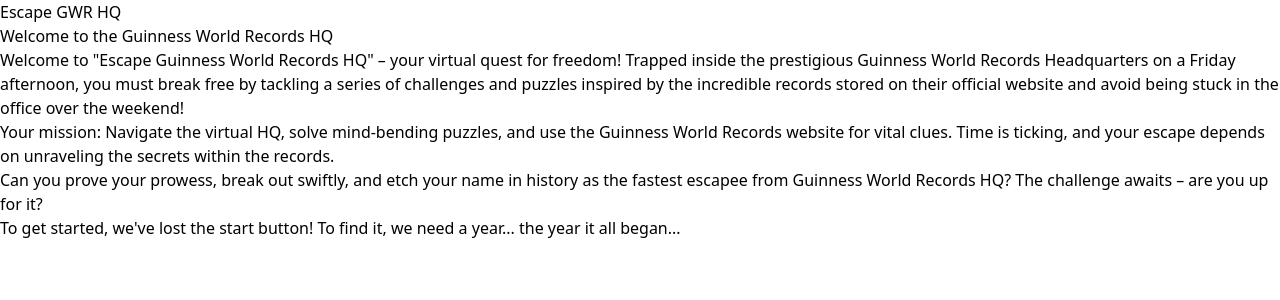
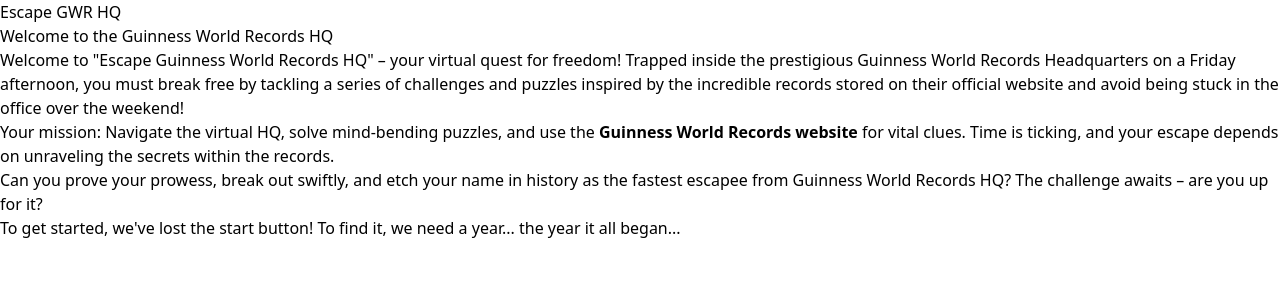
Before and after one commit to OliHickie/escape-room-vue, a Vue app in the folder escape/: page / in a window 1280 px wide. Shown: the top 300 px of the page. Built offline with nearby package versions, Linux system fonts and the light colour scheme.

Commit message:
Reset game data when starting game

```diff
--- a/escape/src/views/GamePlay.vue
+++ b/escape/src/views/GamePlay.vue
@@ -21,14 +21,14 @@
 
 const width = ref('');
 const backgroundColor = ref('#fdba74')
-const time = ref(13); // Number of seconds
+const time = ref(100); // Number of seconds
 const newTime = ref(time.value);
 
 const updateWidth = () => {
-  newTime.value -= 1;
   if (newTime.value === 0) {
     timeEnded();
   }
+  newTime.value -= 1;
   if (newTime.value < 10) {
     backgroundColor.value = '#ff0f0f';
   }
--- a/escape/src/views/HomeView.vue
+++ b/escape/src/views/HomeView.vue
@@ -2,6 +2,7 @@
 import { ref, computed } from 'vue'
 import { useRouter } from 'vue-router';
 import Button from '../components/Base/Button.vue';
+import gameData from '@/definitions/gameInfo';
 
 const num1 = ref('')
 const num2 = ref('')
@@ -14,7 +15,11 @@
   return num1.value === '1' && num2.value === '9' && num3.value === '5' && num4.value === '5'
 })
 
-const toNextQuestion = () => {
+const playGame = () => {
+  for (const game in gameData) {
+    gameData[game].completed = false;
+    gameData[game].open = false;
+  }
   router.push('/game')
 }
 
@@ -33,8 +38,8 @@
     </p>
     <p>
       Your mission: Navigate the virtual HQ, solve mind-bending puzzles, and
-      use the Guinness World Records website for vital clues. Time is ticking,
-      and your escape depends on unraveling the secrets within the records.
+      use the <a href="https://www.guinnessworldrecords.com/" target="_blank" class="underline"><strong>Guinness World Records website</strong></a> for vital clues.
+      Time is ticking, and your escape depends on unraveling the secrets within the records.
     </p>
     <p>
       Can you prove your prowess, break out swiftly, and etch your name in
@@ -73,7 +78,7 @@
       </div>
       <div class="text-center mt-4">
         <Transition name="button">
-          <Button v-show="showButton" @click.prevent="toNextQuestion()">Proceed</Button>
+          <Button v-show="showButton" @click.prevent="playGame()">Proceed</Button>
         </Transition>
       </div>
     </form>
```
